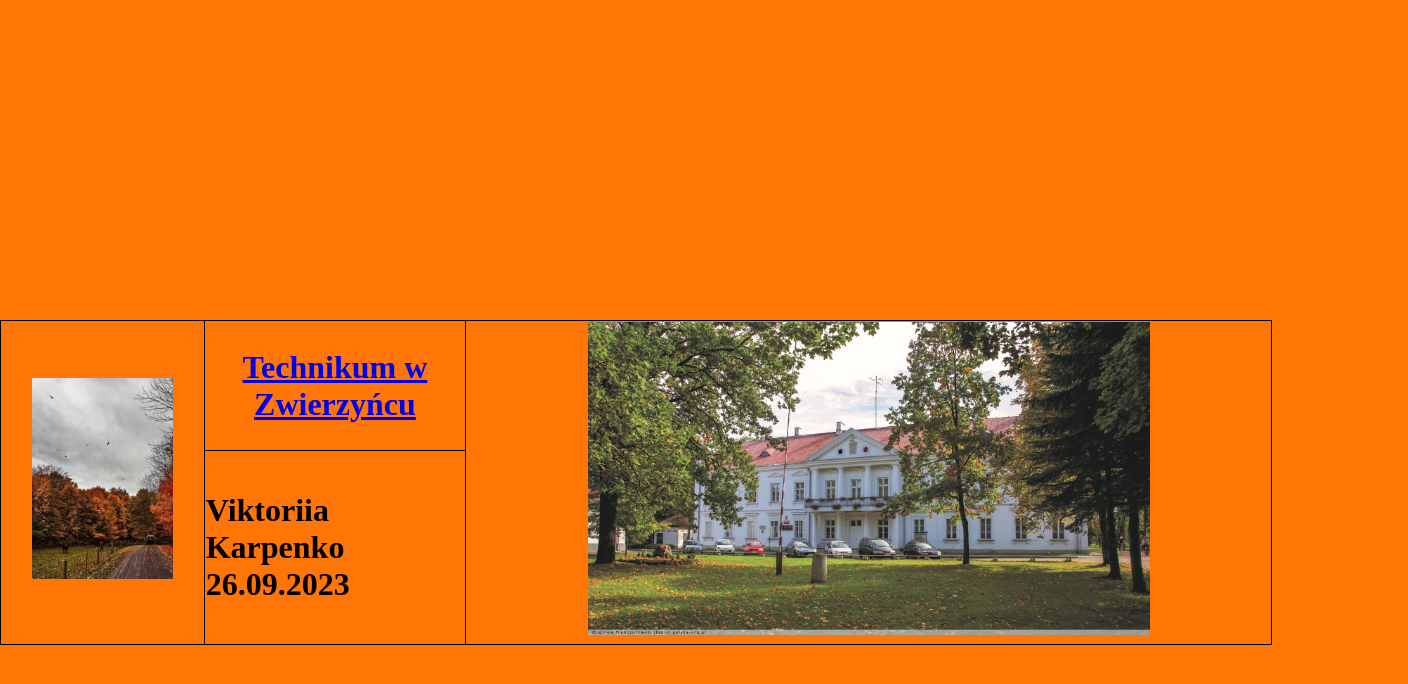
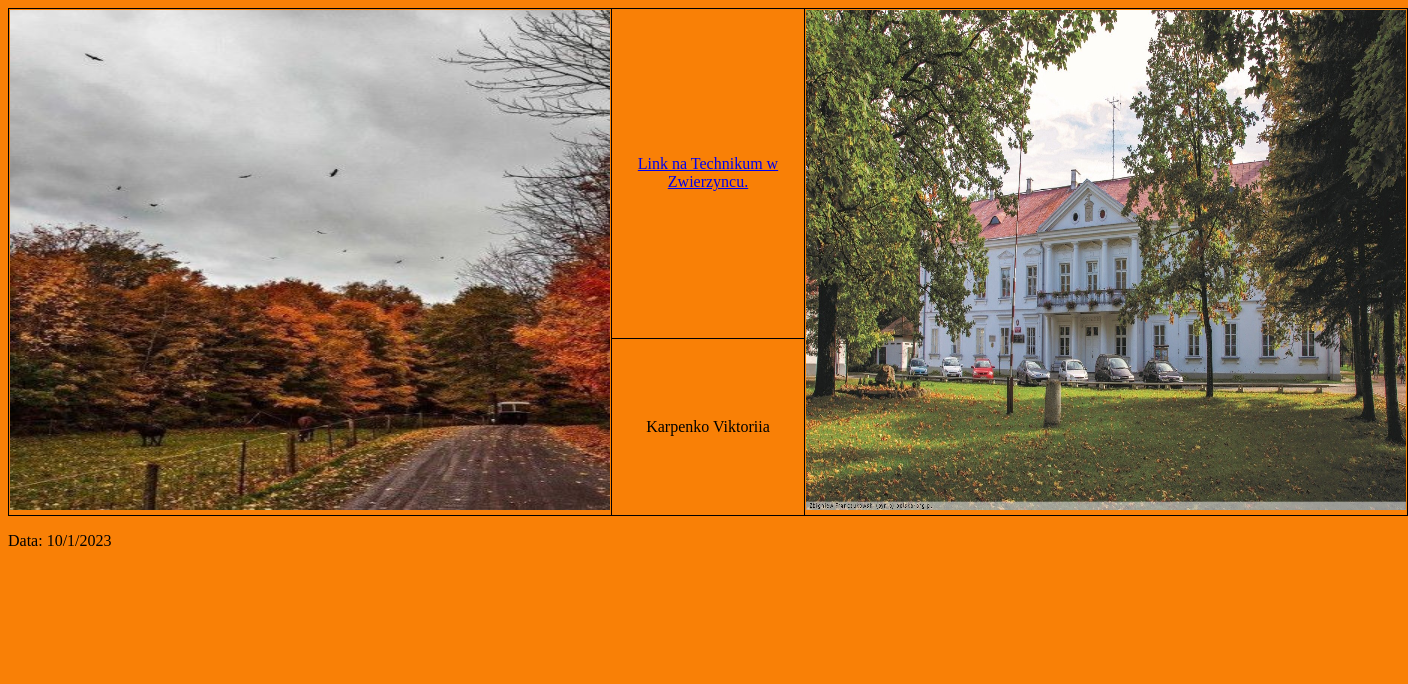
Before and after one commit to viktoriiaka/cod15, a plain HTML site: page index.html in a window 1280 px wide. Shown: the whole page, 1408 px wide, since content can reach past the window. Drawn offline with Linux system fonts and the light colour scheme.

Commit message:
Update index.html

```diff
--- a/index.html
+++ b/index.html
@@ -2,52 +2,59 @@
 <html lang="en">
 <head>
     <meta charset="UTF-8">
-    <meta http-equiv="X-UA-Compatible" content="IE=edge">
-    <meta name="viewport" content="width=device-width, initial-scale=1.0">
-    <title>Viktoriia Karpenko</title>
     <style>
         body {
-            margin-left: 0%;
-            margin-top: 25%;
-            background-color:  #ff7606;
+            background-color: rgb(249, 128, 6);
         }
 
-        table, th, td {
+        table {
+            width: 100%;
+            height: 100%;
             border: 1px solid black;
             border-collapse: collapse;
+            border-style: solid;
+        }
+
+        td {
+            text-align: center;
+            border: 1px solid black;
         }
 
         img {
-            width: 70%;
+            width: 600px;
+            height: 500px;
         }
-         img "img.2.jpg" {
-            width: 100%;
+
+        #container {
+            margin: 0 auto;
+            width: 1400px;
         }
     </style>
 </head>
 <body>
-    <h1>
-        <table style="width:100%">
-             <table style="lenght:90%">
-            <tbody>
-                <tr>
-                    <th rowspan="3" style="background-color:  #ff7606;">
-                        <img src="img.1.jpg">
-                    </th>
-                    <th style="background-color:  #ff7606;">
-                        <a href="http://zsdios.pl/">Technikum w Zwierzyńcu</a>
-                    </th>
-                    <th rowspan="2" style="background-color:  #ff7606;">
-                        <img src="img.2.jpg">
-                    </th>
-                </tr>
-                <tr>
-                    <td style="background-color:  #ff7606;">
-                        Viktoriia Karpenko<br style="background-color:  #ff7606;">26.09.2023
-                    </td>
-                </tr>
-            </tbody>
+    <div id="container">
+        <table>
+            <tr>
+                <td rowspan="3"><img src="img.1.jpg" alt=""></td>
+                <td style="width: 200px;"><a href="http://zsdios.pl/">Link na Technikum w Zwierzyncu.</a></td>
+                <td rowspan="3"><img src="img.2.jpg" alt=""></td>
+            </tr>
+            <tr>
+                <td>Karpenko Viktoriia</td>
+            </tr>
         </table>
-    </h1>
+    </div>
+    <script type="text/javascript">
+        setInterval(function() { document.getElementById("date").innerText = new Date() }, 1000);
+    </script>
+    <footer>
+        <p>Data: <span id="currentDate"></span></p>
+ </footer>
+	 <script>
+        // Skrypt do wyświetlania aktualnej daty
+        const currentDateElement = document.getElementById("currentDate");
+        const currentDate = new Date();
+        currentDateElement.textContent = currentDate.toLocaleDateString();
+    </script>
 </body>
 </html>
```
